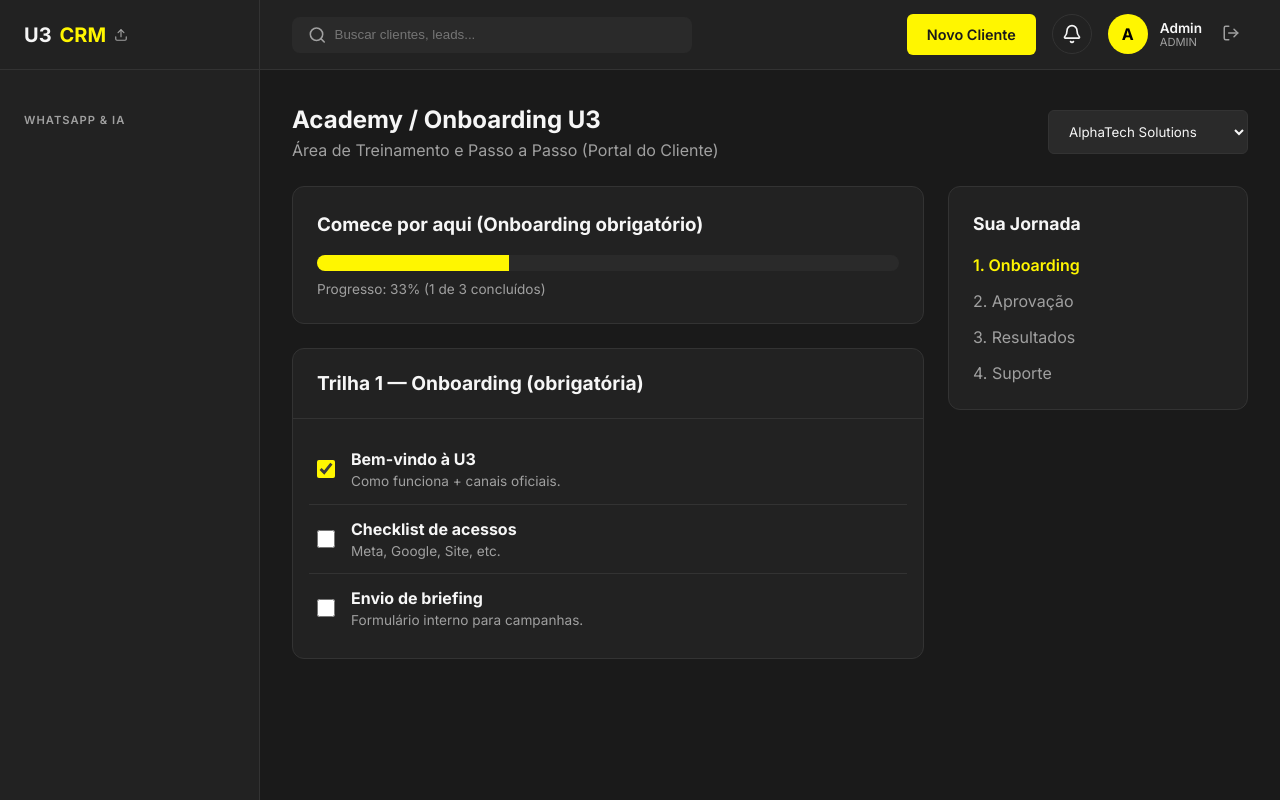
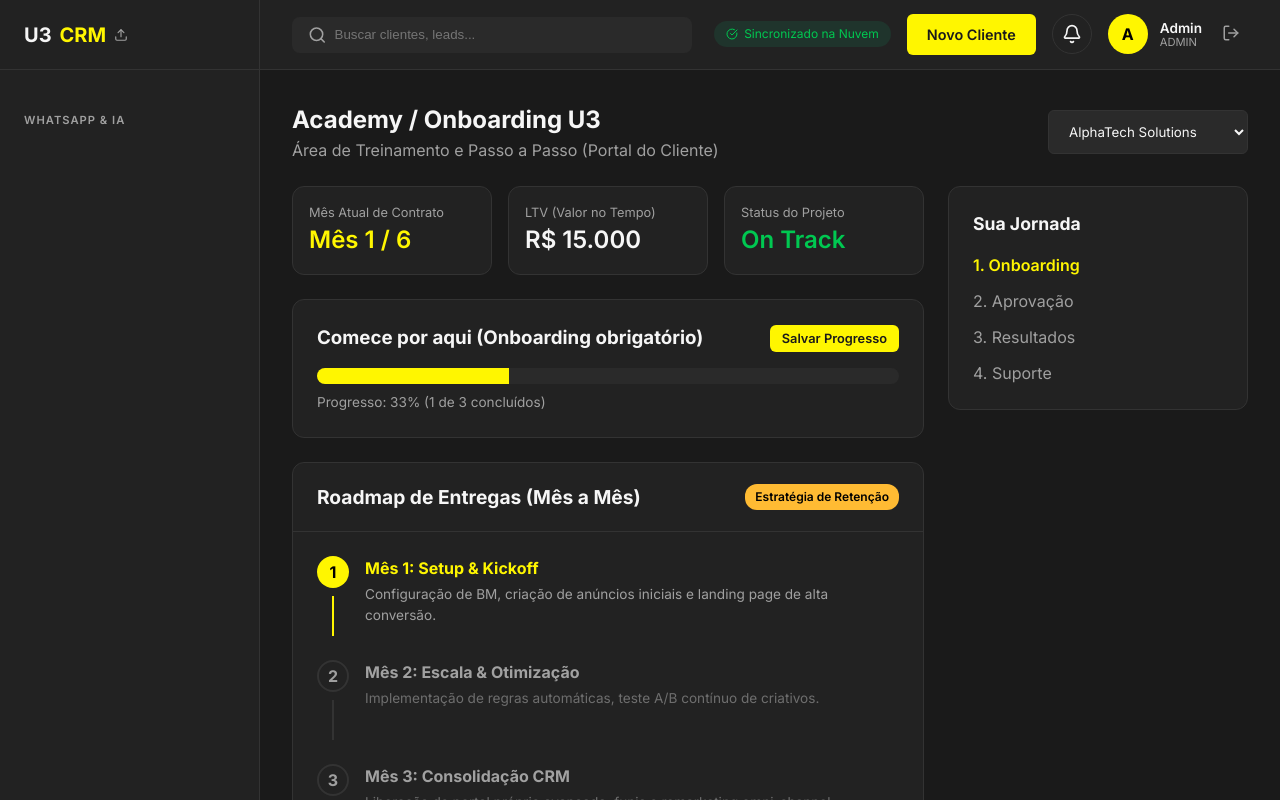
Before and after one commit to devu3company-stack/saas-u3company, a React (Vite) app: page /academy in a window 1280 px wide. Built offline with nearby package versions, Linux system fonts and the light colour scheme.

Commit message:
feat: flow editor insert node and ia, academy lltv roadmap, save indications, whatsapp and meeting direct links in leads

```diff
--- a/src/index.css
+++ b/src/index.css
@@ -218,6 +218,10 @@ button {
   }
 
   .add-button-mobile {
+    display: none !important;
+  }
+
+  .hide-mobile {
     display: none !important;
   }
 
--- a/src/layouts/DashboardLayout.jsx
+++ b/src/layouts/DashboardLayout.jsx
@@ -1,6 +1,6 @@
 import { Outlet, Link, useLocation, useNavigate } from 'react-router-dom';
 import { useState, useRef, useEffect } from 'react';
-import { LayoutDashboard, Users, Target, Calendar, FileText, Settings, Search, Bell, TrendingUp, BarChart2, BookOpen, LineChart, MessageCircle, Inbox, GitBranch, FileCheck, Upload, LogOut, Menu, X, DollarSign, ListTodo, Layers } from 'lucide-react';
+import { LayoutDashboard, Users, Target, Calendar, FileText, Settings, Search, Bell, TrendingUp, BarChart2, BookOpen, LineChart, MessageCircle, Inbox, GitBranch, FileCheck, Upload, LogOut, Menu, X, DollarSign, ListTodo, Layers, CheckCircle } from 'lucide-react';
 import { useAuth } from '../utils/auth';
 
 const DashboardLayout = () => {
@@ -111,6 +111,9 @@ const DashboardLayout = () => {
             <input type="text" placeholder="Buscar clientes, leads..." />
           </div>
           <div className="topbar-actions">
+            <div style={{ display: 'flex', alignItems: 'center', gap: 6, fontSize: '0.75rem', color: 'var(--success)', padding: '4px 12px', backgroundColor: 'rgba(0, 208, 132, 0.1)', borderRadius: 20 }}>
+              <CheckCircle size={12} /> <span className="hide-mobile">Sincronizado na Nuvem</span>
+            </div>
             {user?.role !== 'cliente' && <Link to="/clientes?new=true" className="btn btn-primary add-button-mobile">Novo Cliente</Link>}
             <button className="btn btn-outline" style={{ display: 'flex', alignItems: 'center', justifyContent: 'center', width: 40, height: 40, padding: 0, borderRadius: '50%' }}>
               <Bell size={20} />
--- a/src/pages/Academy.jsx
+++ b/src/pages/Academy.jsx
@@ -34,38 +34,73 @@ const Academy = () => {
 
             <div style={{ display: 'grid', gridTemplateColumns: 'minmax(0, 1fr) 300px', gap: 24 }}>
                 <div>
+                    {/* LTV e Resumo Estratégico */}
+                    <div className="grid-cards" style={{ gridTemplateColumns: 'repeat(auto-fit, minmax(200px, 1fr))', marginBottom: 24, gap: 16 }}>
+                        <div className="card" style={{ padding: 16 }}>
+                            <div style={{ fontSize: '0.8rem', color: 'var(--text-muted)' }}>Mês Atual de Contrato</div>
+                            <div style={{ fontSize: '1.5rem', fontWeight: 600, color: 'var(--accent-color)' }}>Mês 1 / 6</div>
+                        </div>
+                        <div className="card" style={{ padding: 16 }}>
+                            <div style={{ fontSize: '0.8rem', color: 'var(--text-muted)' }}>LTV (Valor no Tempo)</div>
+                            <div style={{ fontSize: '1.5rem', fontWeight: 600 }}>R$ 15.000</div>
+                        </div>
+                        <div className="card" style={{ padding: 16 }}>
+                            <div style={{ fontSize: '0.8rem', color: 'var(--text-muted)' }}>Status do Projeto</div>
+                            <div style={{ fontSize: '1.5rem', fontWeight: 600, color: 'var(--success)' }}>On Track</div>
+                        </div>
+                    </div>
+
                     <div className="card" style={{ marginBottom: 24 }}>
-                        <h3 style={{ marginBottom: 16 }}>Comece por aqui (Onboarding obrigatório)</h3>
+                        <div style={{ display: 'flex', justifyContent: 'space-between', alignItems: 'center', marginBottom: 16 }}>
+                            <h3 style={{ margin: 0 }}>Comece por aqui (Onboarding obrigatório)</h3>
+                            <button className="btn btn-primary" style={{ padding: '6px 12px', fontSize: '0.8rem' }}>Salvar Progresso</button>
+                        </div>
+
                         <div style={{ width: '100%', backgroundColor: 'var(--bg-tertiary)', borderRadius: 8, overflow: 'hidden', height: 16, marginBottom: 8 }}>
                             <div style={{ width: '33%', height: '100%', backgroundColor: 'var(--accent-color)' }}></div>
                         </div>
                         <p className="text-muted" style={{ fontSize: '0.85rem' }}>Progresso: 33% (1 de 3 concluídos)</p>
                     </div>
 
+                    {/* Timeline de Entregas por Mês */}
                     <div className="card" style={{ marginBottom: 24, padding: 0 }}>
-                        <div style={{ padding: '20px 24px', borderBottom: '1px solid var(--border-color)' }}>
-                            <h3 style={{ fontSize: '1.2rem' }}>Trilha 1 — Onboarding (obrigatória)</h3>
+                        <div style={{ padding: '20px 24px', borderBottom: '1px solid var(--border-color)', display: 'flex', justifyContent: 'space-between', alignItems: 'center' }}>
+                            <h3 style={{ fontSize: '1.2rem', margin: 0 }}>Roadmap de Entregas (Mês a Mês)</h3>
+                            <span className="badge" style={{ backgroundColor: 'var(--warning)', color: 'black' }}>Estratégia de Retenção</span>
                         </div>
-                        <div style={{ padding: 16 }}>
-                            <div style={{ display: 'flex', alignItems: 'center', gap: 16, padding: '12px 8px', borderBottom: '1px solid var(--border-color)' }}>
-                                <input type="checkbox" checked readOnly style={{ width: 18, height: 18, accentColor: 'var(--accent-color)' }} />
+                        <div style={{ padding: 24 }}>
+                            {/* Mês 1 */}
+                            <div style={{ display: 'flex', gap: 16, marginBottom: 24 }}>
+                                <div style={{ display: 'flex', flexDirection: 'column', alignItems: 'center' }}>
+                                    <div style={{ width: 32, height: 32, borderRadius: '50%', backgroundColor: 'var(--accent-color)', color: 'black', display: 'flex', alignItems: 'center', justifyContent: 'center', fontWeight: 'bold' }}>1</div>
+                                    <div style={{ width: 2, height: 40, backgroundColor: 'var(--accent-color)', marginTop: 8 }}></div>
+                                </div>
                                 <div>
-                                    <h4 style={{ margin: 0 }}>Bem-vindo à U3</h4>
-                                    <p className="text-muted" style={{ margin: 0, fontSize: '0.85rem' }}>Como funciona + canais oficiais.</p>
+                                    <h4 style={{ margin: '0 0 4px', color: 'var(--accent-color)' }}>Mês 1: Setup & Kickoff</h4>
+                                    <p style={{ margin: 0, fontSize: '0.85rem', color: 'var(--text-muted)' }}>Configuração de BM, criação de anúncios iniciais e landing page de alta conversão.</p>
                                 </div>
                             </div>
-                            <div style={{ display: 'flex', alignItems: 'center', gap: 16, padding: '12px 8px', borderBottom: '1px solid var(--border-color)' }}>
-                                <input type="checkbox" readOnly style={{ width: 18, height: 18, accentColor: 'var(--accent-color)' }} />
-                                <div>
-                                    <h4 style={{ margin: 0 }}>Checklist de acessos</h4>
-                                    <p className="text-muted" style={{ margin: 0, fontSize: '0.85rem' }}>Meta, Google, Site, etc.</p>
+
+                            {/* Mês 2 */}
+                            <div style={{ display: 'flex', gap: 16, marginBottom: 24 }}>
+                                <div style={{ display: 'flex', flexDirection: 'column', alignItems: 'center' }}>
+                                    <div style={{ width: 32, height: 32, borderRadius: '50%', backgroundColor: 'transparent', border: '2px solid var(--border-color)', color: 'var(--text-muted)', display: 'flex', alignItems: 'center', justifyContent: 'center', fontWeight: 'bold' }}>2</div>
+                                    <div style={{ width: 2, height: 40, backgroundColor: 'var(--border-color)', marginTop: 8 }}></div>
+                                </div>
+                                <div style={{ opacity: 0.6 }}>
+                                    <h4 style={{ margin: '0 0 4px', color: 'var(--text-main)' }}>Mês 2: Escala & Otimização</h4>
+                                    <p style={{ margin: 0, fontSize: '0.85rem', color: 'var(--text-muted)' }}>Implementação de regras automáticas, teste A/B contínuo de criativos.</p>
                                 </div>
                             </div>
-                            <div style={{ display: 'flex', alignItems: 'center', gap: 16, padding: '12px 8px' }}>
-                                <input type="checkbox" readOnly style={{ width: 18, height: 18, accentColor: 'var(--accent-color)' }} />
-                                <div>
-                                    <h4 style={{ margin: 0 }}>Envio de briefing</h4>
-                                    <p className="text-muted" style={{ margin: 0, fontSize: '0.85rem' }}>Formulário interno para campanhas.</p>
+
+                            {/* Mês 3 */}
+                            <div style={{ display: 'flex', gap: 16 }}>
+                                <div style={{ display: 'flex', flexDirection: 'column', alignItems: 'center' }}>
+                                    <div style={{ width: 32, height: 32, borderRadius: '50%', backgroundColor: 'transparent', border: '2px solid var(--border-color)', color: 'var(--text-muted)', display: 'flex', alignItems: 'center', justifyContent: 'center', fontWeight: 'bold' }}>3</div>
+                                </div>
+                                <div style={{ opacity: 0.6 }}>
+                                    <h4 style={{ margin: '0 0 4px', color: 'var(--text-main)' }}>Mês 3: Consolidação CRM</h4>
+                                    <p style={{ margin: 0, fontSize: '0.85rem', color: 'var(--text-muted)' }}>Liberação de portal próprio avançado, funis e remarketing omni-channel.</p>
                                 </div>
                             </div>
                         </div>
--- a/src/pages/FlowEditor.jsx
+++ b/src/pages/FlowEditor.jsx
@@ -3,8 +3,14 @@ import { Plus, Trash2, MessageSquare, HelpCircle, UserCheck, Tag, ArrowRight, Sa
 
 const FlowEditor = () => {
     const [selectedFlow, setSelectedFlow] = useState('menu_principal');
+    const [insertIndex, setInsertIndex] = useState(null);
+    const [isSaving, setIsSaving] = useState(false);
+    const [lastSaved, setLastSaved] = useState('Salvo recentemente');
 
-    const [nodes, setNodes] = useState([
+    const [nodes, setNodes] = useState(() => {
+        const saved = localStorage.getItem('u3_flow_nodes');
+        if (saved) return JSON.parse(saved);
+        return [
             { id: 'start', type: 'trigger', content: 'Palavra-chave: "Olá", "Menu"', title: 'Gatilho Inicial' },
             { id: 'boas_vindas', type: 'message', content: 'Olá! 👋 Pra te atender mais rápido, escolha uma opção abaixo:', title: 'Mensagem de Saudação' },
             {
@@ -14,17 +20,29 @@ const FlowEditor = () => {
                     { label: '3. Financeiro (2ª Via)', next: 'financeiro_flow', color: 'var(--warning)' },
                 ]
             },
-    ]);
+        ]
+    });
 
     const nodeTypes = [
         { type: 'message', label: 'Texto Simples', icon: <MessageSquare size={18} />, color: '#4FC3F7', desc: 'Envia uma mensagem de texto' },
         { type: 'media', label: 'Imagem / Arquivo', icon: <ImageIcon size={18} />, color: '#BA68C8', desc: 'Envia mídia ou documento' },
+        { type: 'AI', label: 'Resposta de IA', icon: <Zap size={18} />, color: '#7E57C2', desc: 'Responde automaticamente (Groq/OpenAI)' },
         { type: 'menu', label: 'Menu de Opções', icon: <Tag size={18} />, color: 'var(--accent-color)', desc: 'Cria botões de escolha' },
         { type: 'question', label: 'Coletar Dado', icon: <HelpCircle size={18} />, color: '#FFB74D', desc: 'Espera resposta do usuário' },
         { type: 'delay', label: 'Atraso Inteligente', icon: <Clock size={18} />, color: '#90A4AE', desc: 'Simula digitação' },
         { type: 'action', label: 'Ação / Webhook', icon: <Zap size={18} />, color: 'var(--success)', desc: 'Integra com outro sistema' },
         { type: 'handoff', label: 'Passar p/ Humano', icon: <UserCheck size={18} />, color: '#F06292', desc: 'Envia para a fila' },
     ];
+
+    const handleSave = () => {
+        setIsSaving(true);
+        localStorage.setItem('u3_flow_nodes', JSON.stringify(nodes));
+        setTimeout(() => {
+            setIsSaving(false);
+            const now = new Date();
+            setLastSaved(`Salvo às ${now.getHours().toString().padStart(2, '0')}:${now.getMinutes().toString().padStart(2, '0')}`);
+        }, 800);
+    };
 
     const handleAddNode = (typeObj) => {
         const newNode = {
@@ -36,11 +54,31 @@ const FlowEditor = () => {
         if (typeObj.type === 'menu') {
             newNode.options = [{ label: 'Nova Opção', next: '' }];
         }
-        setNodes([...nodes, newNode]);
+
+        let newNodesList;
+        if (insertIndex !== null) {
+            newNodesList = [...nodes];
+            newNodesList.splice(insertIndex, 0, newNode);
+            setInsertIndex(null);
+        } else {
+            newNodesList = [...nodes, newNode];
+        }
+
+        setNodes(newNodesList);
+        // Auto save trigger
+        setTimeout(() => {
+            localStorage.setItem('u3_flow_nodes', JSON.stringify(newNodesList));
+            setLastSaved('Salvo automaticamente');
+        }, 500);
     };
 
     const removeNode = (id) => {
-        setNodes(nodes.filter(n => n.id !== id));
+        const list = nodes.filter(n => n.id !== id);
+        setNodes(list);
+        setTimeout(() => {
+            localStorage.setItem('u3_flow_nodes', JSON.stringify(list));
+            setLastSaved('Salvo automaticamente');
+        }, 500);
     };
 
     return (
@@ -61,7 +99,10 @@ const FlowEditor = () => {
                         </select>
                     </div>
                     <button className="btn btn-outline" style={{ display: 'flex', gap: 8, alignItems: 'center' }}><Play size={16} /> Testar Fluxo</button>
-                    <button className="btn btn-primary" style={{ display: 'flex', gap: 8, alignItems: 'center' }}><Save size={16} /> Publicar</button>
+                    <button className="btn btn-primary" onClick={handleSave} disabled={isSaving} style={{ display: 'flex', gap: 8, alignItems: 'center' }}>
+                        <Save size={16} /> {isSaving ? 'Salvando...' : 'Publicar'}
+                    </button>
+                    <div style={{ fontSize: '0.75rem', color: 'var(--text-muted)' }}>{lastSaved}</div>
                 </div>
             </div>
 
@@ -70,7 +111,9 @@ const FlowEditor = () => {
 
                 {/* Sidebar de Ferramentas */}
                 <div style={{ width: 280, borderRight: '1px solid var(--border-color)', backgroundColor: 'var(--bg-secondary)', padding: 20, overflowY: 'auto', display: 'flex', flexDirection: 'column', gap: 16 }}>
-                    <h3 style={{ fontSize: '0.9rem', color: 'var(--text-muted)', textTransform: 'uppercase', letterSpacing: 1, marginBottom: 8 }}>Blocos Disponíveis</h3>
+                    <h3 style={{ fontSize: '0.9rem', color: 'var(--text-muted)', textTransform: 'uppercase', letterSpacing: 1, marginBottom: 8 }}>
+                        {insertIndex !== null ? 'Selecione para Inserir 🔽' : 'Blocos Disponíveis'}
+                    </h3>
 
                     {nodeTypes.map((t, idx) => (
                         <div
@@ -78,11 +121,12 @@ const FlowEditor = () => {
                             onClick={() => handleAddNode(t)}
                             style={{
                                 display: 'flex', alignItems: 'flex-start', gap: 12, padding: 12,
-                                backgroundColor: 'var(--bg-main)', border: '1px solid var(--border-color)',
-                                borderRadius: 8, cursor: 'grab', transition: '0.2s',
+                                backgroundColor: insertIndex !== null ? 'var(--bg-tertiary)' : 'var(--bg-main)', border: insertIndex !== null ? `1px solid ${t.color}` : '1px solid var(--border-color)',
+                                borderRadius: 8, cursor: 'pointer', transition: '0.2s',
+                                transform: insertIndex !== null ? 'scale(1.02)' : 'none'
                             }}
                             onMouseOver={e => e.currentTarget.style.borderColor = t.color}
-                            onMouseOut={e => e.currentTarget.style.borderColor = 'var(--border-color)'}
+                            onMouseOut={e => e.currentTarget.style.borderColor = insertIndex !== null ? t.color : 'var(--border-color)'}
                         >
                             <div style={{ width: 32, height: 32, borderRadius: 8, backgroundColor: `${t.color}20`, color: t.color, display: 'flex', alignItems: 'center', justifyContent: 'center', flexShrink: 0 }}>
                                 {t.icon}
@@ -95,8 +139,14 @@ const FlowEditor = () => {
                     ))}
 
                     <div style={{ marginTop: 'auto', paddingTop: 16, borderTop: '1px dashed var(--border-color)', fontSize: '0.8rem', color: 'var(--text-muted)', textAlign: 'center' }}>
+                        {insertIndex !== null ? (
+                            <button onClick={() => setInsertIndex(null)} className="btn btn-outline" style={{ width: '100%', padding: 8 }}>Cancelar Inserção</button>
+                        ) : (
+                            <>
                                 <MousePointer2 size={16} style={{ display: 'block', margin: '0 auto 8px', opacity: 0.5 }} />
                                 Clique em um bloco para adicionar ao fluxo ativo.
+                            </>
+                        )}
                     </div>
                 </div>
 
@@ -182,17 +232,29 @@ const FlowEditor = () => {
                                 {/* A Linha de Conexão Vertical */}
                                 {index < nodes.length - 1 && (
                                     <div style={{
-                                        width: 2, height: 40,
-                                        backgroundColor: 'var(--accent-color)',
-                                        opacity: 0.5,
-                                        position: 'relative'
+                                        display: 'flex', flexDirection: 'column', alignItems: 'center', position: 'relative', width: '100%'
                                     }}>
+                                        <div style={{ width: 2, height: 40, backgroundColor: 'var(--accent-color)', opacity: 0.5 }}></div>
+                                        <button
+                                            key={`insert_${index}`}
+                                            onClick={() => setInsertIndex(index + 1)}
+                                            style={{
+                                                position: 'absolute', top: '50%', left: '50%', transform: 'translate(-50%, -50%)',
+                                                backgroundColor: insertIndex === index + 1 ? 'var(--accent-color)' : 'var(--bg-secondary)',
+                                                border: '1px solid var(--accent-color)', color: insertIndex === index + 1 ? 'black' : 'var(--text-main)',
+                                                borderRadius: '50%', width: 24, height: 24, display: 'flex', alignItems: 'center', justifyContent: 'center', cursor: 'pointer', zIndex: 3, padding: 0,
+                                                boxShadow: insertIndex === index + 1 ? '0 0 10px rgba(255, 246, 0, 0.5)' : 'none'
+                                            }}
+                                            title="Inserir bloco aqui"
+                                        >
+                                            <Plus size={14} />
+                                        </button>
                                         <div style={{
-                                            position: 'absolute', bottom: -4, left: -4,
+                                            position: 'absolute', bottom: -4, left: '50%',
                                             width: 10, height: 10,
                                             borderBottom: '2px solid var(--accent-color)',
                                             borderRight: '2px solid var(--accent-color)',
-                                            transform: 'rotate(45deg)',
+                                            transform: 'translateX(-50%) rotate(45deg)',
                                             opacity: 0.5
                                         }}></div>
                                     </div>
--- a/src/pages/Leads.jsx
+++ b/src/pages/Leads.jsx
@@ -116,10 +116,10 @@ const Leads = () => {
                                                 Atualizado: {new Date(lead.updatedAt).toLocaleDateString()}
                                             </span>
                                             <div style={{ display: 'flex', gap: 6 }}>
-                                                <button className="btn btn-outline" title="Chamar WhatsApp" style={{ padding: 6, borderRadius: '50%' }}>
+                                                <button className="btn btn-outline" title="Chamar WhatsApp" onClick={(e) => { e.stopPropagation(); window.open(`https://wa.me/5511999999999?text=Olá ${encodeURIComponent(lead.name)}, tudo bem? Gostaria de falar sobre o projeto!`, '_blank'); }} style={{ padding: 6, borderRadius: '50%' }}>
                                                     <MessageCircle size={14} color="var(--success)" />
                                                 </button>
-                                                <button className="btn btn-outline" title="Agendar Reunião" style={{ padding: 6, borderRadius: '50%' }}>
+                                                <button className="btn btn-outline" title="Agendar Reunião" onClick={(e) => { e.stopPropagation(); window.location.href = '/reunioes'; }} style={{ padding: 6, borderRadius: '50%' }}>
                                                     <Calendar size={14} color="var(--accent-color)" />
                                                 </button>
                                             </div>
```
Lines whose indentation alone changed are shown as unchanged.
